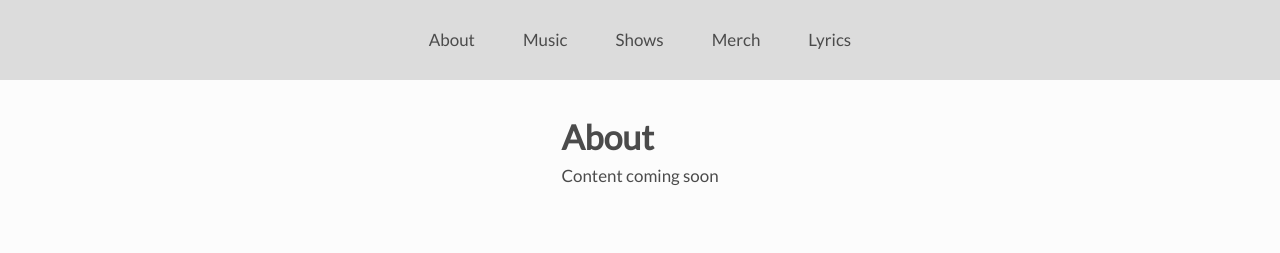
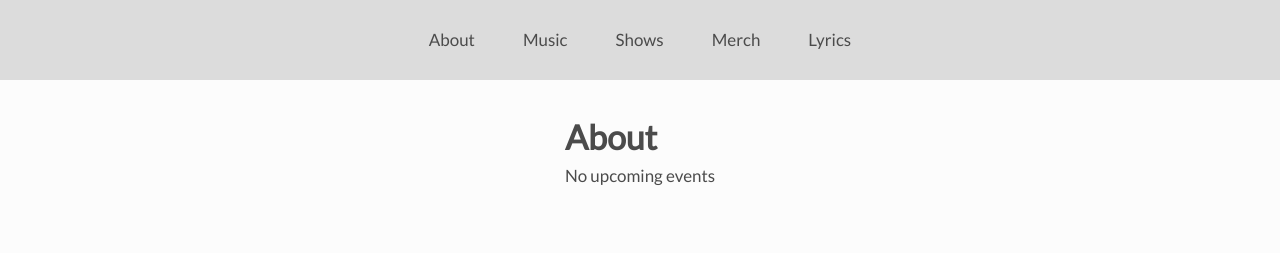
Before and after one commit to sarablom/deathracer, a Next.js app: page /shows in a window 1280 px wide. Shown: the top 253 px of the page. Built offline with nearby package versions, Linux system fonts and the light colour scheme.

Commit message:
update content on shows page

```diff
--- a/src/pages/shows.tsx
+++ b/src/pages/shows.tsx
@@ -11,7 +11,7 @@ export const Shows: NextPage = () => {
             </Head>
 
             <h1>About</h1>
-            <p>Content coming soon</p>
+            <p>No upcoming events</p>
         </>
     );
 };
```
